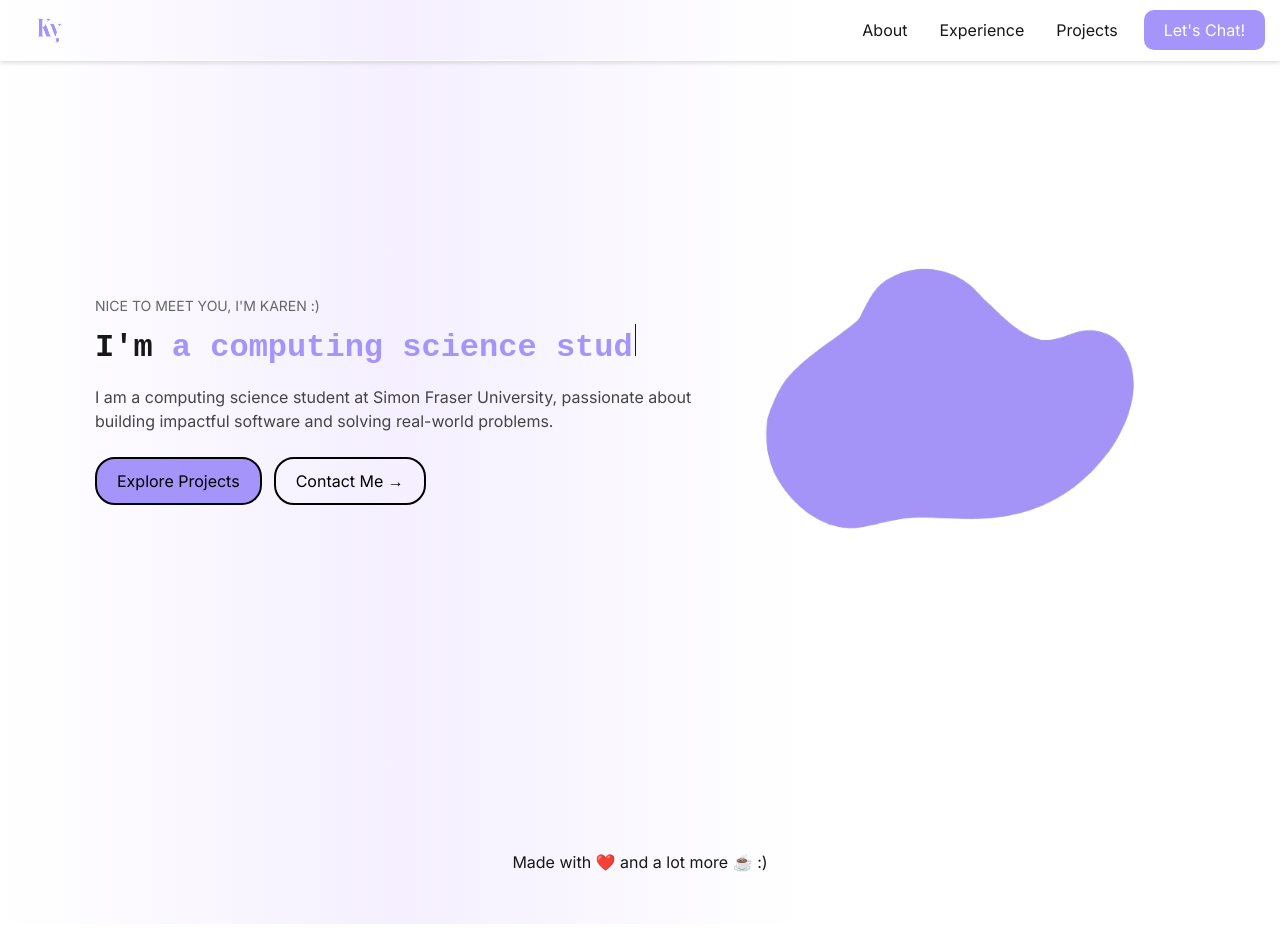
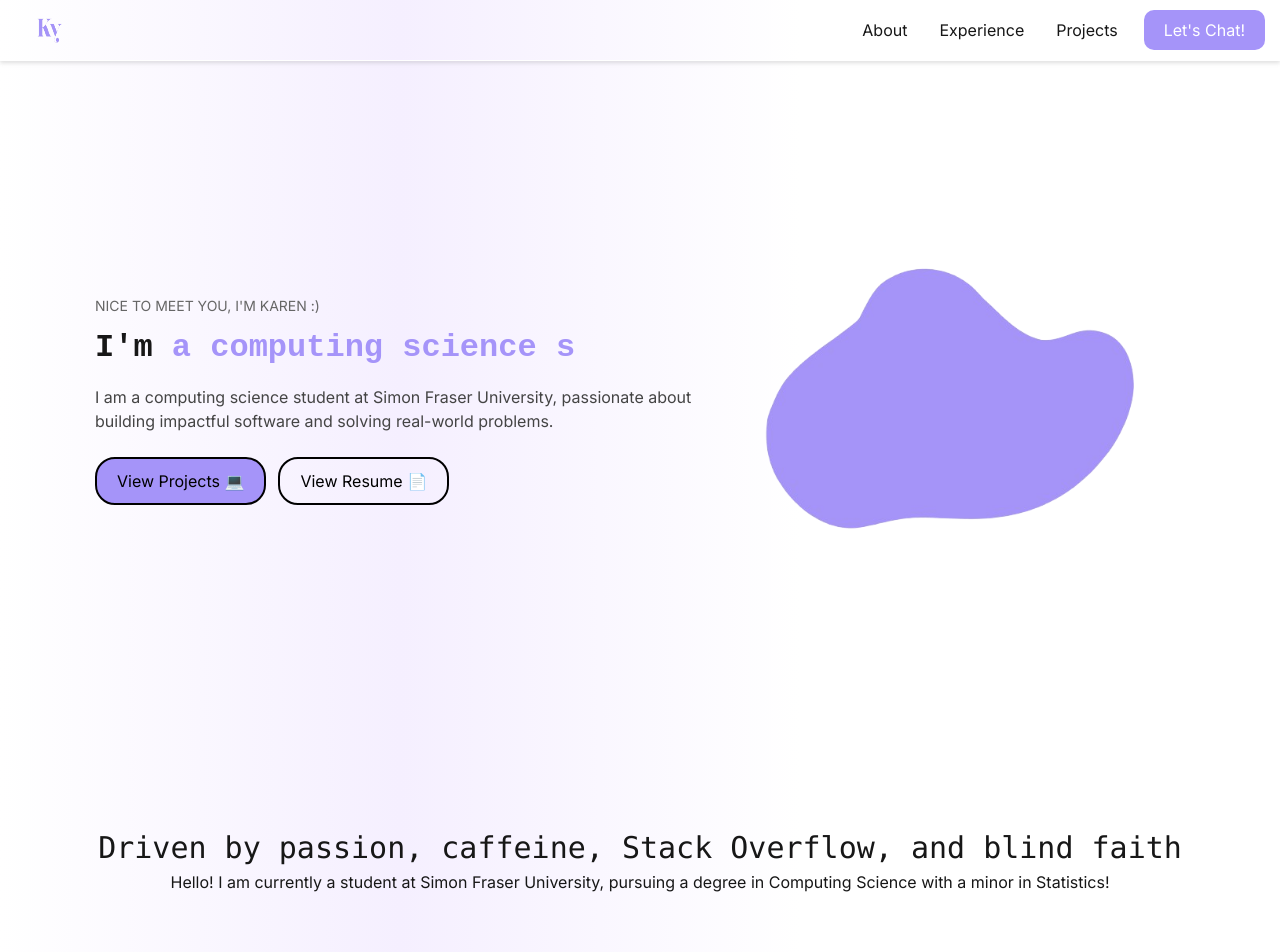
Before and after one commit to karyao/PersonalWebsite, a Next.js app: page / in a window 1280 px wide. Shown: the top 952 px of the page. Before the commit the page ends 924 px from the top, so only its background shows below. Built offline with nearby package versions, Linux system fonts and the light colour scheme.

Commit message:
feat(about): added an about me section

```diff
--- a/app/page.tsx
+++ b/app/page.tsx
@@ -4,12 +4,14 @@ import NavBar from '../components/NavBar';
 import Hero from '../components/Hero';
 import Footer from '../components/Footer';
 import styles from './page.module.css';
+import About from '../components/About';
 
 export default function HomePage() {
   return (
     <div className={styles.page}>
       <NavBar />
       <Hero />
+      <About />
       <Footer />
     </div>
   );
--- /dev/null
+++ b/components/About.tsx
@@ -0,0 +1,12 @@
+import styles from './styles/About.module.css';
+
+export default function About() {
+  return (
+    <div className={styles.aboutMeContainer}>
+      <h2 className={styles.aboutMeHeader}>Driven by passion, caffeine, Stack Overflow, and blind faith </h2>
+      <div className={styles.aboutMeContent}>
+        Hello! I am currently a student at Simon Fraser University, pursuing a degree in Computing Science with a minor in Statistics!
+      </div>
+    </div>
+  );
+}
--- a/components/Footer.tsx
+++ b/components/Footer.tsx
@@ -1,4 +1,4 @@
-import styles from './Footer.module.css';
+import styles from './styles/Footer.module.css';
 
 export default function Footer() {
     return (
--- a/components/Hero.tsx
+++ b/components/Hero.tsx
@@ -2,7 +2,7 @@
 
 import { useState, useEffect } from 'react';
 import Image from 'next/image';
-import styles from './Hero.module.css';
+import styles from './styles/Hero.module.css';
 
 export default function Home() {
   const phrases = [
@@ -23,8 +23,8 @@ export default function Home() {
             impactful software and solving real-world problems.
         </p>
         <div className={styles.buttons}>
-          <a href="#projects" className={styles.primary}>Explore Projects</a>
-          <a href="#contact" className={styles.secondary}>Contact Me →</a>
+          <a href="#projects" className={styles.primary}>View Projects 💻</a>
+          <a href="#addlater" className={styles.secondary}>View Resume 📄 </a>
         </div>
       </section>
       <section className={styles.right}>
--- a/components/NavBar.tsx
+++ b/components/NavBar.tsx
@@ -1,5 +1,4 @@
-import styles from './NavBar.module.css';
-
+import styles from './styles/NavBar.module.css';
 
 export default function NavBar() {
   return (
--- /dev/null
+++ b/components/styles/About.module.css
@@ -0,0 +1,15 @@
+.aboutMeContainer {
+    margin: 25px;
+}
+
+.aboutMeHeader {
+    font-family: Menlo, Monaco, Consolas, "Courier New", monospace;
+    font-size: 30px;
+    justify-content: center;
+    text-align: center;
+}
+
+.aboutMeContent {
+    justify-content: center;
+    text-align: center;
+}
--- a/components/Hero.module.css
+++ b/components/styles/Hero.module.css
@@ -95,3 +95,7 @@
     opacity: 0;
   }
 }
+
+.primary:hover, .secondary:hover {
+  background-color: #e2dcfd;
+}
```
Also changed, not shown: components/Projects.tsx (+7 -0 lines), components/styles/Footer.module.css (renamed from components/Footer.module.css), components/styles/NavBar.module.css (renamed from components/NavBar.module.css), components/styles/Projects.module.css (added).
